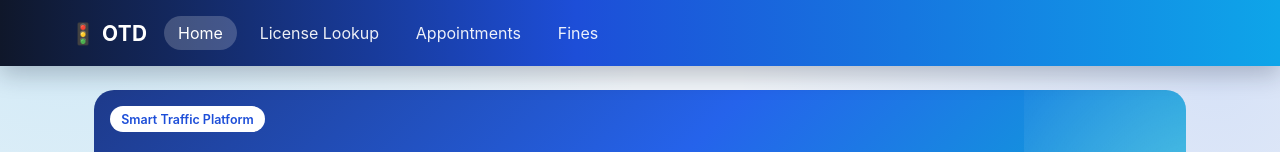
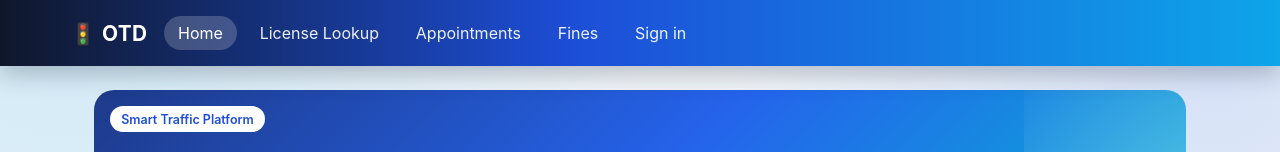
Before and after one commit to kgothalangLekitlane/OTD, a React (Vite) app in the folder frontend/: page / in a window 1280 px wide. Shown: the top 152 px of the page. Built offline with nearby package versions, Linux system fonts and the light colour scheme; no server answers.

Commit message:
feat: add authenticated navigation and sign out

```diff
--- a/frontend/src/components/Navbar.jsx
+++ b/frontend/src/components/Navbar.jsx
@@ -1,33 +1,35 @@
-import { useState } from 'react';
+import { useContext, useState } from 'react';
 import { Link, NavLink } from 'react-router-dom';
+import { AuthContext } from '../context/AuthContext';
 import './Navbar.css';
 
 function Navbar() {
   const [open, setOpen] = useState(false);
+  const { user, isAuthenticated, logout } = useContext(AuthContext);
+  const closeMenu = () => setOpen(false);
 
   return (
     <nav className="navbar navbar-expand-lg navbar-dark otd-navbar sticky-top">
       <div className="container navbar-wrap">
-        <Link to="/" className="navbar-brand fw-bold" onClick={() => setOpen(false)}>
-          🚦 OTD
-        </Link>
-
-        <button
-          className="navbar-toggler"
-          type="button"
-          aria-expanded={open}
-          aria-label="Toggle navigation"
-          onClick={() => setOpen((v) => !v)}
-        >
+        <Link to="/" className="navbar-brand fw-bold" onClick={closeMenu}>🚦 OTD</Link>
+        <button className="navbar-toggler" type="button" aria-expanded={open} aria-label="Toggle navigation" onClick={() => setOpen((v) => !v)}>
           <span className="navbar-toggler-icon" />
         </button>
-
         <div className={`navbar-collapse ${open ? 'show' : ''}`}>
-          <ul className="navbar-nav ms-auto gap-lg-2">
-            <li className="nav-item"><NavLink to="/" className="nav-link" onClick={() => setOpen(false)}>Home</NavLink></li>
-            <li className="nav-item"><NavLink to="/license-lookup" className="nav-link" onClick={() => setOpen(false)}>License Lookup</NavLink></li>
-            <li className="nav-item"><NavLink to="/appointments" className="nav-link" onClick={() => setOpen(false)}>Appointments</NavLink></li>
-            <li className="nav-item"><NavLink to="/fines" className="nav-link" onClick={() => setOpen(false)}>Fines</NavLink></li>
+          <ul className="navbar-nav ms-auto gap-lg-2 align-items-lg-center">
+            <li className="nav-item"><NavLink to="/" className="nav-link" onClick={closeMenu}>Home</NavLink></li>
+            {isAuthenticated && <li className="nav-item"><NavLink to="/dashboard" className="nav-link" onClick={closeMenu}>Dashboard</NavLink></li>}
+            <li className="nav-item"><NavLink to="/license-lookup" className="nav-link" onClick={closeMenu}>License Lookup</NavLink></li>
+            <li className="nav-item"><NavLink to="/appointments" className="nav-link" onClick={closeMenu}>Appointments</NavLink></li>
+            <li className="nav-item"><NavLink to="/fines" className="nav-link" onClick={closeMenu}>Fines</NavLink></li>
+            {isAuthenticated ? (
+              <li className="nav-item d-flex align-items-center gap-2 ms-lg-2">
+                <span className="navbar-user">{user?.name || 'Account'}</span>
+                <button type="button" className="btn btn-sm btn-outline-light" onClick={() => { closeMenu(); logout(); }}>Sign out</button>
+              </li>
+            ) : (
+              <li className="nav-item"><NavLink to="/login" className="nav-link" onClick={closeMenu}>Sign in</NavLink></li>
+            )}
           </ul>
         </div>
       </div>
```
